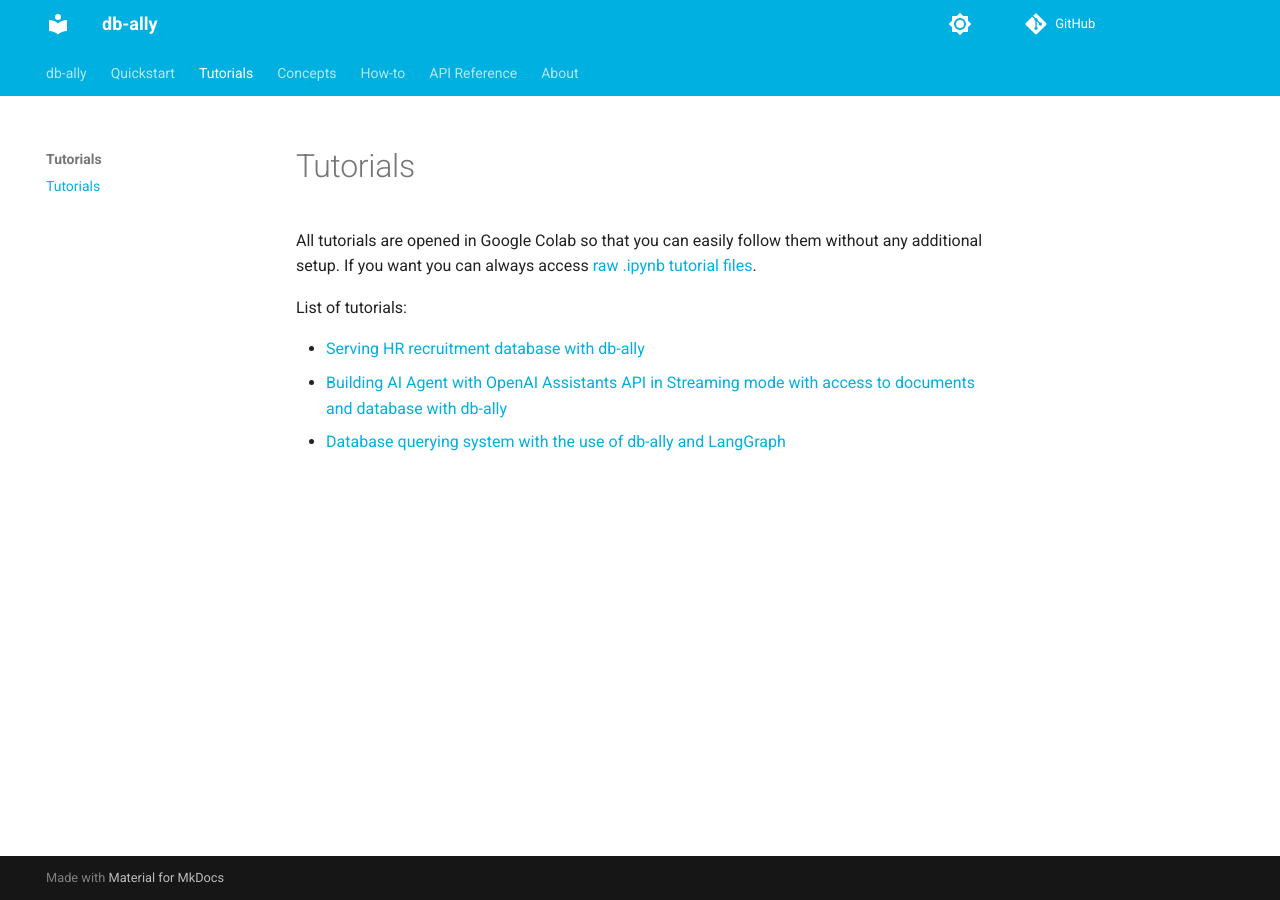
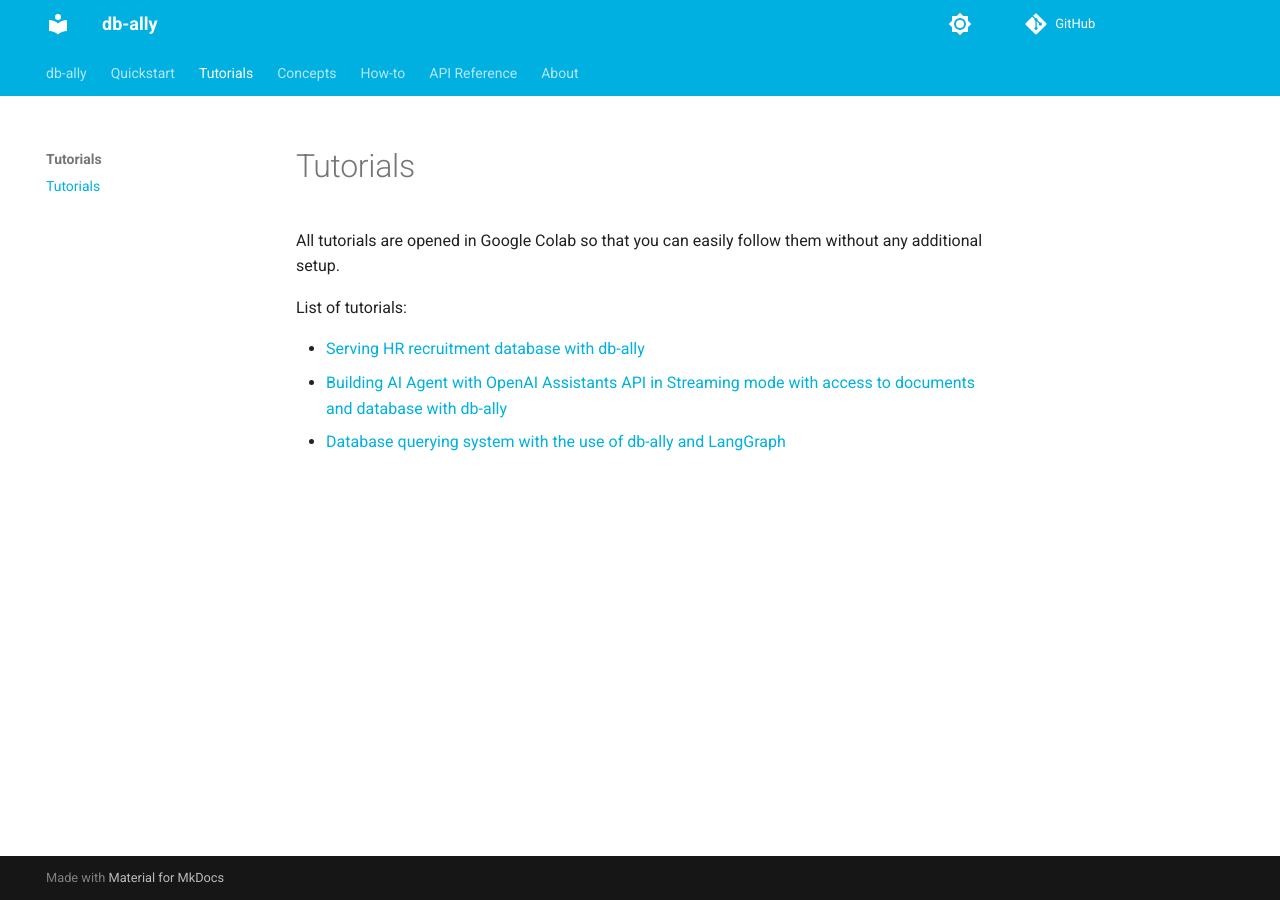
Before and after one commit to deepsense-ai/db-ally, an MkDocs documentation site: the page built from docs/tutorials.md, in a window 1280 px wide. Built offline with MkDocs 1.6.1 and Material for MkDocs 9.7.7, drawn with Linux system fonts in a browser that asks for light colours; comment, search, counter and statistics services are not loaded.

Commit message:
remove raw tutorials info

```diff
--- a/docs/tutorials.md
+++ b/docs/tutorials.md
@@ -1,6 +1,6 @@
 # Tutorials
 
-All tutorials are opened in Google Colab so that you can easily follow them without any additional setup. If you want you can always access [raw .ipynb tutorial files](https://github.com/deepsense-ai/db-ally/tree/main/docs/tutorials).
+All tutorials are opened in Google Colab so that you can easily follow them without any additional setup.
 
 
 List of tutorials:
```
